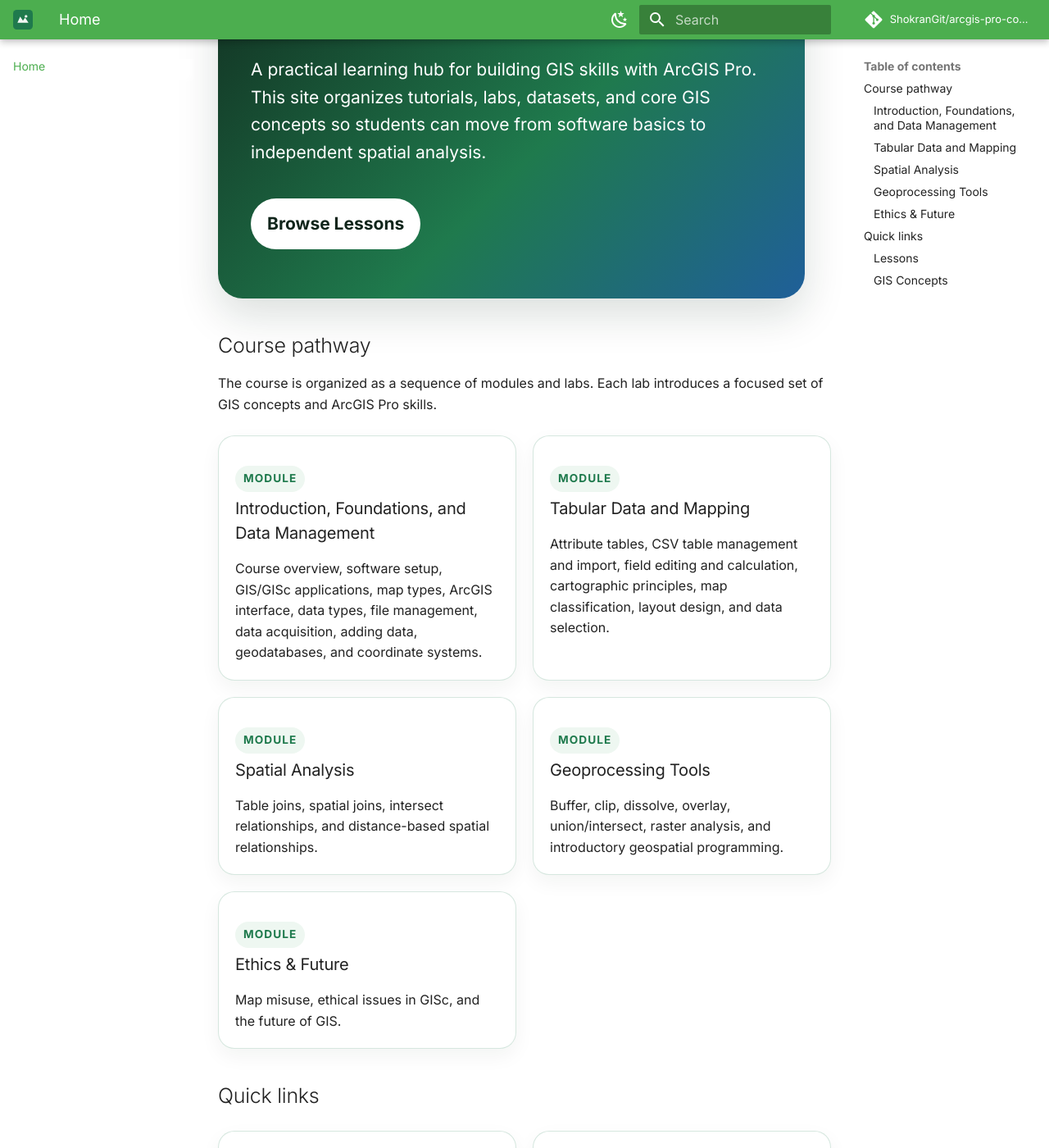
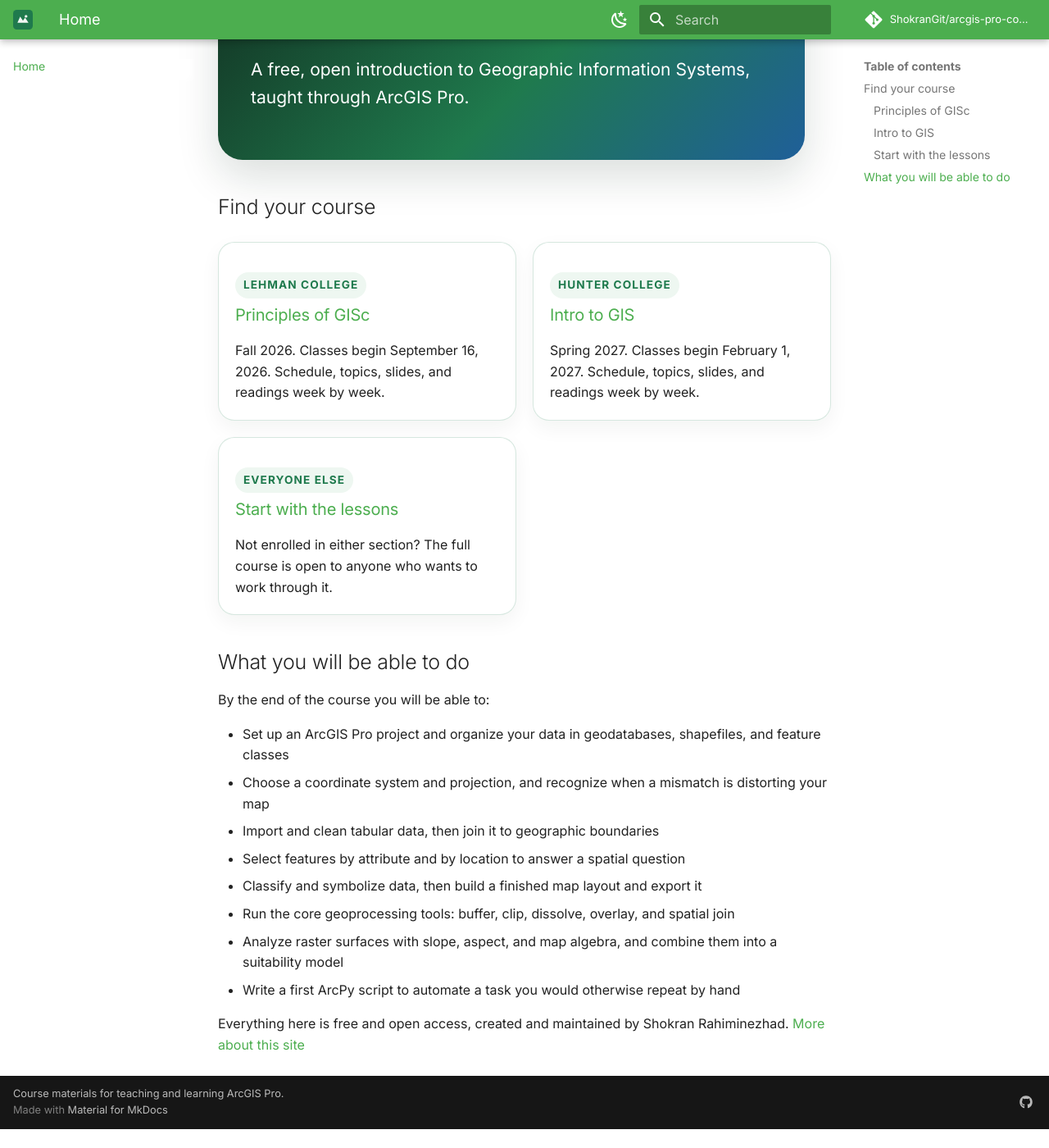
Before and after one commit to ShokranGit/arcgis-pro-course, an MkDocs documentation site: the page built from docs/index.md, in a window 1280 px wide and 1400 px high, scrolled down 296 px. Shown: the whole window at 82% size. Built offline with MkDocs 1.6.1 and Material for MkDocs 9.7.7, drawn with Linux system fonts in a browser that asks for light colours; comment, search, counter and statistics services are not loaded; after the commit the page ends 1673 px from its top, so only the background shows below that; some of the changed text lies outside the part shown.

Commit message:
Rebuild homepage around course routing

```diff
--- a/docs/index.md
+++ b/docs/index.md
@@ -8,76 +8,48 @@ title: Home
 
 # ArcGIS Pro Course
 
-A practical learning hub for building GIS skills with ArcGIS Pro. This site organizes tutorials, labs, datasets, and core GIS concepts so students can move from software basics to independent spatial analysis.
+A free, open introduction to Geographic Information Systems, taught through ArcGIS Pro.
 
-<div class="button-row" markdown>
-[Browse Lessons](lessons/index.md){ .primary }
+</div>
+
+## Find your course
+
+<div class="card-grid" markdown>
+
+<div class="course-card" markdown>
+<span class="tag">Lehman College</span>
+
+### [Principles of GISc](courses/lehman-gisc-fall2026.md)
+Fall 2026. Classes begin September 16, 2026. Schedule, topics, slides, and readings week by week.
+</div>
+
+<div class="course-card" markdown>
+<span class="tag">Hunter College</span>
+
+### [Intro to GIS](courses/hunter-intro-gis-spring2027.md)
+Spring 2027. Classes begin February 1, 2027. Schedule, topics, slides, and readings week by week.
+</div>
+
+<div class="course-card" markdown>
+<span class="tag">Everyone else</span>
+
+### [Start with the lessons](lessons/index.md)
+Not enrolled in either section? The full course is open to anyone who wants to work through it.
 </div>
 
 </div>
 
-## Course pathway
+## What you will be able to do
 
-The course is organized as a sequence of modules and labs. Each lab introduces a focused set of GIS concepts and ArcGIS Pro skills.
+By the end of the course you will be able to:
 
-<div class="card-grid" markdown>
+- Set up an ArcGIS Pro project and organize your data in geodatabases, shapefiles, and feature classes
+- Choose a coordinate system and projection, and recognize when a mismatch is distorting your map
+- Import and clean tabular data, then join it to geographic boundaries
+- Select features by attribute and by location to answer a spatial question
+- Classify and symbolize data, then build a finished map layout and export it
+- Run the core geoprocessing tools: buffer, clip, dissolve, overlay, and spatial join
+- Analyze raster surfaces with slope, aspect, and map algebra, and combine them into a suitability model
+- Write a first ArcPy script to automate a task you would otherwise repeat by hand
 
-<div class="course-card" markdown>
-<span class="tag">Module</span>
-
-### Introduction, Foundations, and Data Management
-Course overview, software setup, GIS/GISc applications, map types, ArcGIS interface, data types, file management, data acquisition, adding data, geodatabases, and coordinate systems.
-</div>
-
-<div class="course-card" markdown>
-<span class="tag">Module</span>
-
-### Tabular Data and Mapping
-Attribute tables, CSV table management and import, field editing and calculation, cartographic principles, map classification, layout design, and data selection.
-</div>
-
-<div class="course-card" markdown>
-<span class="tag">Module</span>
-
-### Spatial Analysis
-Table joins, spatial joins, intersect relationships, and distance-based spatial relationships.
-</div>
-
-<div class="course-card" markdown>
-<span class="tag">Module</span>
-
-### Geoprocessing Tools
-Buffer, clip, dissolve, overlay, union/intersect, raster analysis, and introductory geospatial programming.
-</div>
-
-<div class="course-card" markdown>
-<span class="tag">Module</span>
-
-### Ethics & Future
-Map misuse, ethical issues in GISc, and the future of GIS.
-</div>
-
-</div>
-
-## Quick links
-
-<div class="card-grid" markdown>
-
-<div class="course-card" markdown>
-<span class="tag">Lessons</span>
-
-### [Lessons](lessons/index.md)
-Review core concepts and software workflows.
-</div>
-
-<div class="course-card" markdown>
-<span class="tag">Concepts</span>
-
-### [GIS Concepts](concepts/index.md)
-Review key GIS ideas such as vector/raster data, coordinate systems, and attribute tables.
-</div>
-
-</div>
-
-!!! tip "How to use this site"
-    Keep this site open during labs. Use the search bar when you need to find a topic quickly.
+Everything here is free and open access, created and maintained by Shokran Rahiminezhad. [More about this site](about.md)
```
